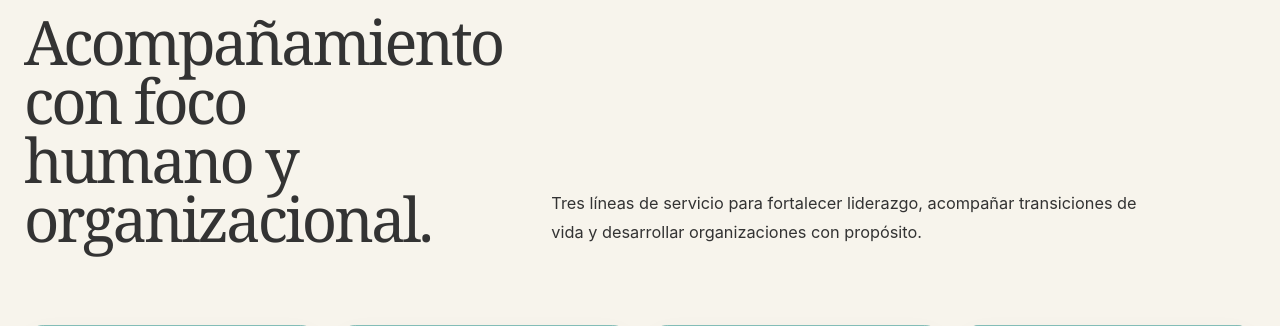
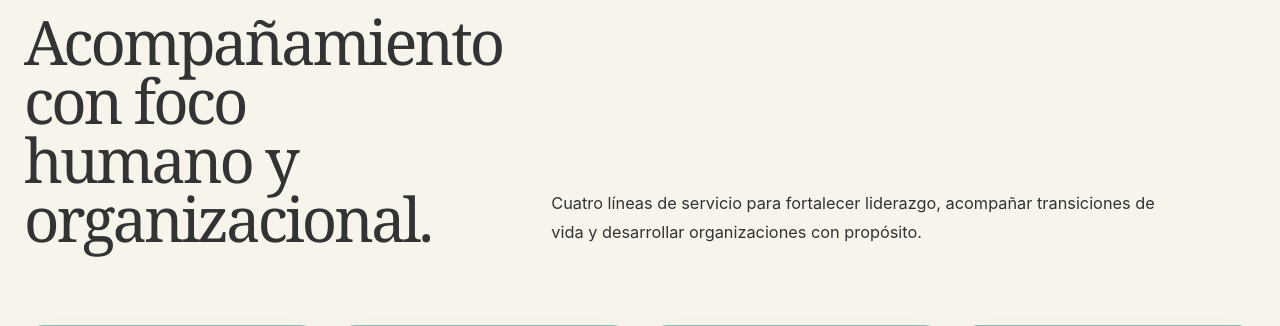
Before and after one commit to CortinezO98/alpes-portal, a Django app: page / in a window 1280 px wide. Shown: the part 1788-2114 px from the top of the page. Run offline with Django 5.2, Linux system fonts and the light colour scheme.

Commit message:
content: actualiza el número de líneas de servicio

```diff
--- a/templates/portfolio/home.html
+++ b/templates/portfolio/home.html
@@ -94,7 +94,7 @@
                 <h2 class="public-section-title">Acompañamiento con foco humano y organizacional.</h2>
             </div>
             <p>
-                Tres líneas de servicio para fortalecer liderazgo, acompañar transiciones de vida y desarrollar organizaciones con propósito.
+                Cuatro líneas de servicio para fortalecer liderazgo, acompañar transiciones de vida y desarrollar organizaciones con propósito.
             </p>
         </div>
 
```
